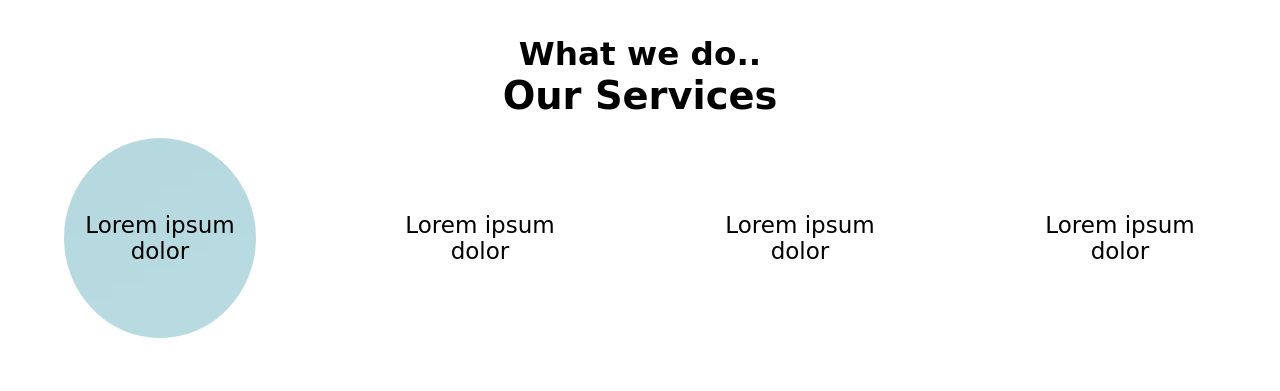
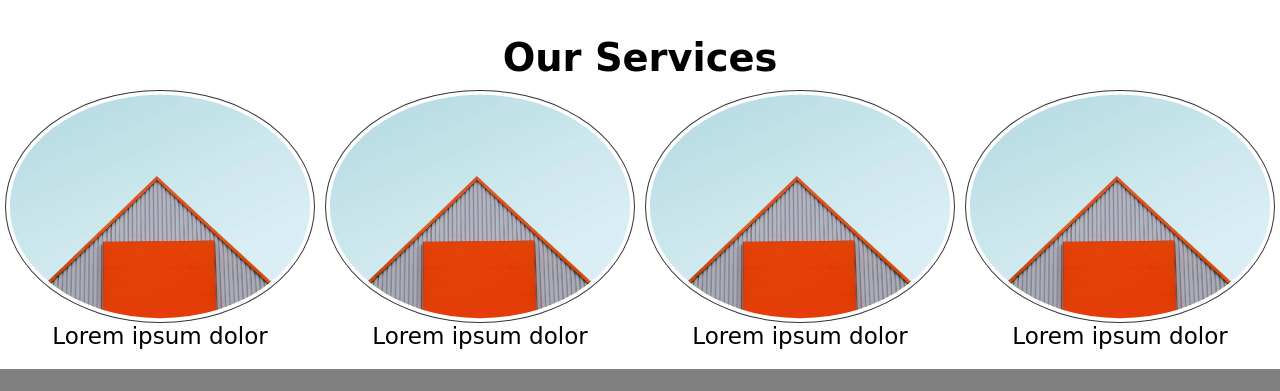
Before and after one commit to thejasshetty1105/NN, a plain HTML site: page index.html in a window 1280 px wide. Shown: the part 1605-1996 px from the top of the page. Drawn offline with Linux system fonts and the light colour scheme; a web font is replaced by a local one.

Commit message:
services

```diff
--- a/CSS/style.css
+++ b/CSS/style.css
@@ -70,7 +70,7 @@ h3 {
     left: 0;
     bottom: 0;
     border-radius: 50px;
-    background-color: pink;
+    background-color: rgb(236,183,49);
     height: 3px;
     width: 0;
 }
@@ -202,11 +202,8 @@ h3 {
     text-align: center;
 }
 .serv-text {
-    position: relative;
-    top: 50%;
-    transform: translateY(-50%);
     text-align: center;
-    z-index: 1;
+    margin-bottom: -.5rem;
 }
 .services {
     padding: 1rem 0;
@@ -219,30 +216,36 @@ h3 {
     align-items: center;
 }
 .serv-box {
-    position: relative;
-    width: 75vw;
-    height: 30vh;
+    display: flex;
+    flex-direction: column;
+    justify-content: center;
+    align-items: center;
+    /* position: relative; */
+    padding: .5rem;
+    /* width: 75vw;
+    height: 30vh; */
 }
-.serv-img {
-    position: absolute;
+.serv-box img {
     width: 100%;
-    height: 100%;
     border-radius: 50%;
-    overflow: hidden;
+    padding: .2rem;
+    border: solid .1rem rgb(0,0,0,.8);
 }
 @media screen and (min-width: 768px) {
     .services {
-        height: 50vh;
+        height: 100%;
     }
     .serv {
-        top: 30%;
-        transform: translateY(-50%);
+        /* top: 30%;
+        transform: translateY(-50%); */
         flex-direction: row;
+        width: 100%;
+        height: 100%;
     }
-    .serv-box {
+    /* .serv-box {
         width: 15vw;
         height: 25vh;
-    }
+    } */
 }
 /* Footer */
 .footer {
@@ -298,6 +301,7 @@ h3 {
     grid-gap: 1rem;
 }
 .img-container{
+    cursor: pointer;
     position: relative;
     overflow: hidden;
     transition: all .5s ease;
--- a/index.html
+++ b/index.html
@@ -57,7 +57,7 @@
                 <img src="./assets/slider.webp" alt="">
                 <div class="overlay left">
                     <div class="overlay-text">
-                        <h2>Lorem ipsum dolor sit amet.</h2>
+                        <h3>Lorem ipsum dolor sit amet.</h3>
                     </div>
                 </div>
             </div>
@@ -65,7 +65,7 @@
                 <img src="./assets/slider.webp" alt="">
                 <div class="overlay left">
                     <div class="overlay-text">
-                        <h2>Lorem ipsum dolor sit amet.</h2>
+                        <h3>Lorem ipsum dolor sit amet.</h3>
                     </div>
                 </div>
             </div>
@@ -73,7 +73,7 @@
                 <img src="./assets/slider.webp" alt="">
                 <div class="overlay left">
                     <div class="overlay-text">
-                        <h2>Lorem ipsum dolor sit amet.</h2>
+                        <h3>Lorem ipsum dolor sit amet.</h3>
                     </div>
                 </div>
             </div>
@@ -81,7 +81,7 @@
                 <img src="./assets/slider.webp" alt="">
                 <div class="overlay left">
                     <div class="overlay-text">
-                        <h2>Lorem ipsum dolor sit amet.</h2>
+                        <h3>Lorem ipsum dolor sit amet.</h3>
                     </div>
                 </div>
             </div>
@@ -89,7 +89,7 @@
                 <img src="./assets/slider.webp" alt="">
                 <div class="overlay left">
                     <div class="overlay-text">
-                        <h2>Lorem ipsum dolor sit amet.</h2>
+                        <h3>Lorem ipsum dolor sit amet.</h3>
                     </div>
                 </div>
             </div>
@@ -97,7 +97,7 @@
                 <img src="./assets/slider.webp" alt="">
                 <div class="overlay left">
                     <div class="overlay-text">
-                        <h2>Lorem ipsum dolor sit amet.</h2>
+                        <h3>Lorem ipsum dolor sit amet.</h3>
                     </div>
                 </div>
             </div>
@@ -105,38 +105,29 @@
     </section>
     <section class="services"> <!-- Services -->
         <div class="serv-textmn">
-            <h3>What we do..</h3>
             <h1>Our Services</h1>
         </div>
         <div class="serv">
             <div class="serv-box">
-                <div class="serv-img">
-                    <img src="/Assets/slider.webp" alt="">
-                </div>
+                <img src="/Assets/slider.webp" alt="">
                 <div class="serv-text">
                     <p>Lorem ipsum dolor</p>
                 </div>
             </div>
             <div class="serv-box">
-                <div class="serv-img">
-                    <img src="" alt="">
-                </div>
+                <img src="/Assets/slider.webp" alt="">
                 <div class="serv-text">
                     <p>Lorem ipsum dolor</p>
                 </div>
             </div>
             <div class="serv-box">
-                <div class="serv-img">
-                    <img src="" alt="">
-                </div>
+                <img src="/Assets/slider.webp" alt="">
                 <div class="serv-text">
                     <p>Lorem ipsum dolor</p>
                 </div>
             </div>
             <div class="serv-box">
-                <div class="serv-img">
-                    <img src="" alt="">
-                </div>
+                <img src="/Assets/slider.webp" alt="">
                 <div class="serv-text">
                     <p>Lorem ipsum dolor</p>
                 </div>
```
